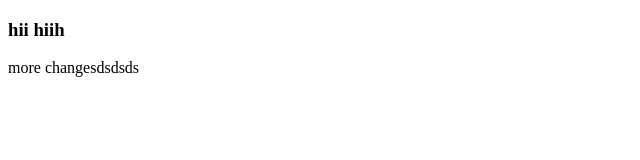
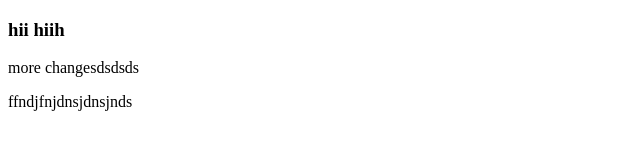
Before and after one commit to saurabh1317/coursera, a website: page index.html in a window 1280 px wide. Shown: the whole page, without its empty margins (0-640 px from the left). Drawn offline with Linux system fonts and the light colour scheme.

Commit message:
next commit

```diff
--- a/index.html
+++ b/index.html
@@ -6,6 +6,7 @@
 <body>
     <h3> hii hiih</h3>
     <p>more changesdsdsds</p>
+    <h7>ffndjfnjdnsjdnsjnds</h7>
 </body>
 
     </html>
```
Also changed, not shown: package.json (added, +24 -0 lines), 2 other files.
